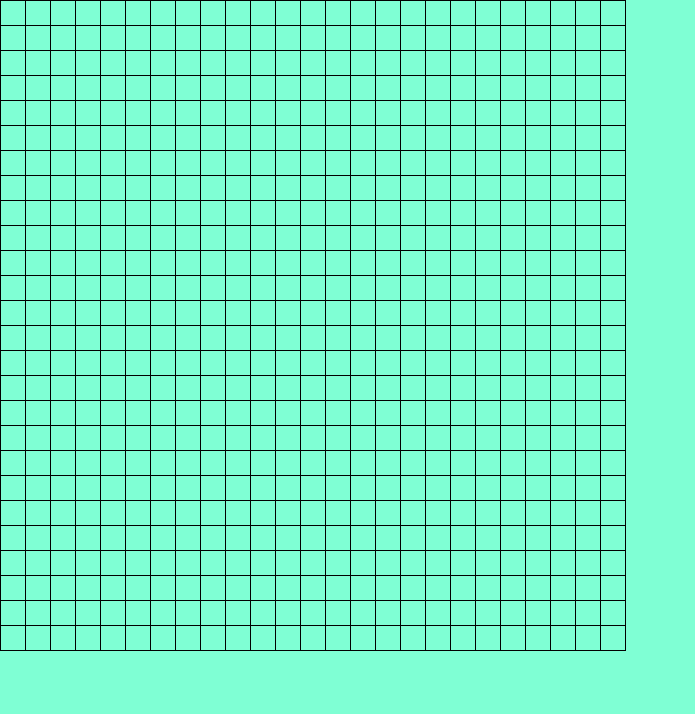
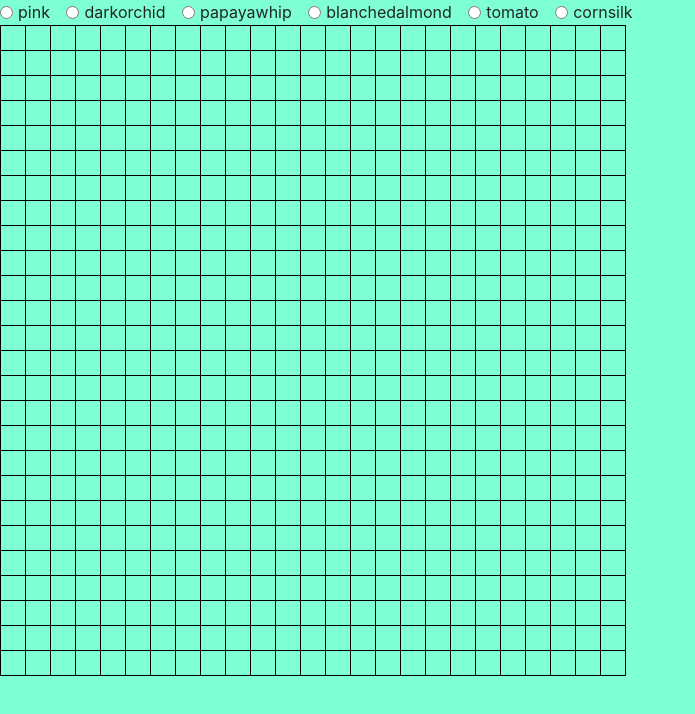
Before and after one commit to EmileeA/pixel-art, a website built with webpack: page src/index.html in a window 1280 px wide. Shown: the whole page, without its empty margins (0-695 px from the left). Built offline with nearby package versions, Linux system fonts and the light colour scheme.

Commit message:
added paintbrush

```diff
--- a/src/index.html
+++ b/src/index.html
@@ -7,6 +7,7 @@
   <title>Document</title>
 </head>
 <body>
+  <div id="color-picker"></div>
     <div id="grid">
       </div>
 </body>
--- /dev/null
+++ b/src/javascripts/components/paintbrush/paintbrush.js
@@ -0,0 +1,25 @@
+import utilities from '../../helpers/utilities';
+
+const colors = ['pink', 'darkorchid', 'papayawhip', 'blanchedalmond', 'tomato', 'cornsilk'];
+
+// create a function
+const printColorPicker = () => {
+  let domString = '';
+
+  // need to loop over color
+  for (let i = 0; i < colors.length; i += 1) {
+  // [i] because I just want the string out of it
+    const color = colors[i];
+    domString += `
+  <div class="form-check form-check-inline">
+    <input class="form-check-input color-choice" type="radio" id="${color}inlineCheckbox1" value="${color}" name="colorradio">
+    <label class="form-check-label" for="${color}inlineCheckbox1">${color}</label>
+</div>
+`;
+    utilities.printToDom('color-picker', domString);
+    //
+  }
+};
+
+
+export default { printColorPicker };
--- a/src/javascripts/main.js
+++ b/src/javascripts/main.js
@@ -1,8 +1,11 @@
+import 'bootstrap';
 import './styles/main.scss';
 import grid from './components/grid/grid';
+import paintbrush from './components/paintbrush/paintbrush';
 
 const init = () => {
   grid.makeGrid();
+  paintbrush.printColorPicker();
 };
 
 init();
```
Also changed, not shown: src/javascripts/components/paintbrush/paintbrush.scss (added).
